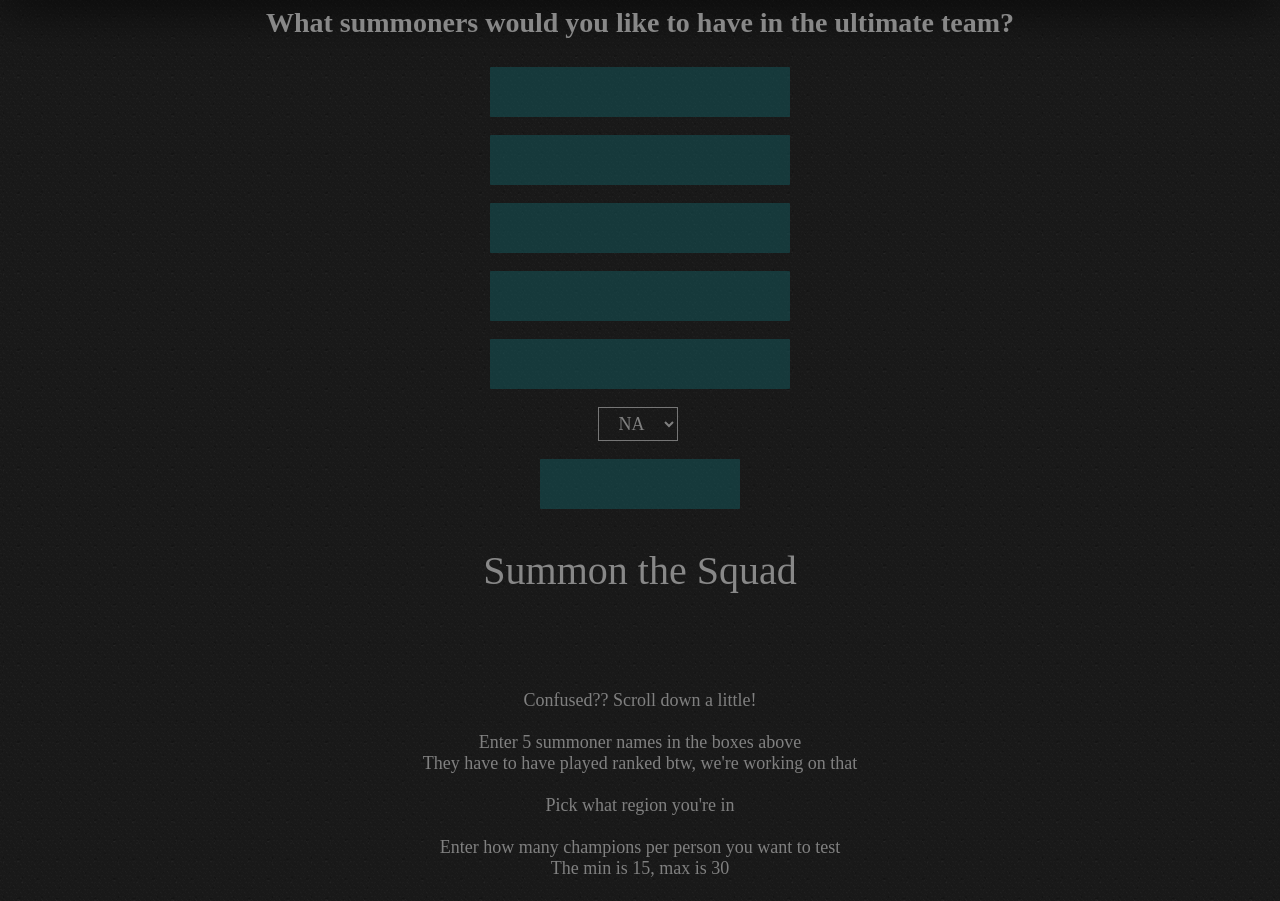
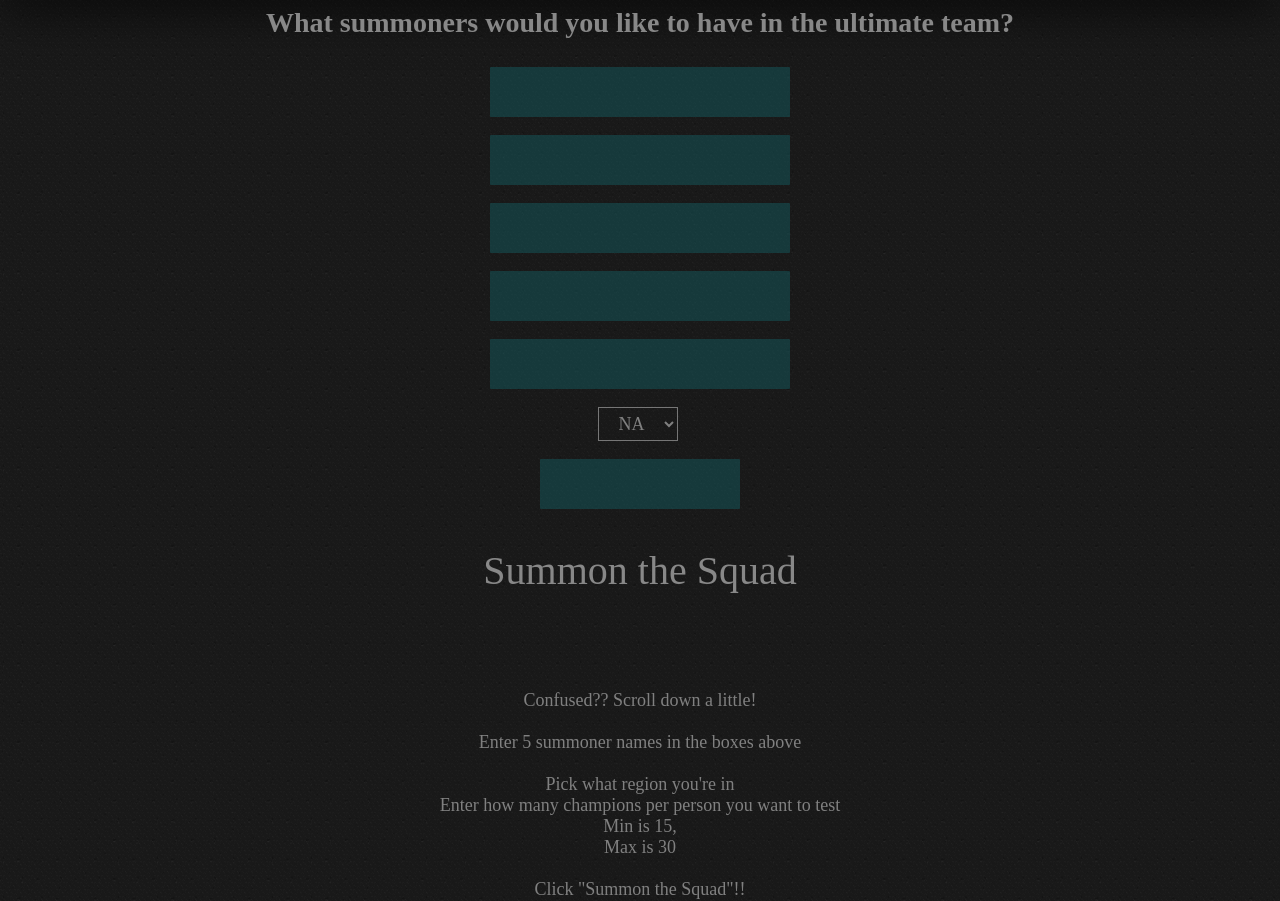
Before and after one commit to kmanc/SummonSquad, a plain HTML site: page index.html in a window 1280 px wide. Shown: the part 61-962 px from the top of the page. Drawn offline with Linux system fonts and the light colour scheme; a web font is replaced by a local one.

Commit message:
updated home page for clarity

```diff
--- a/index.html
+++ b/index.html
@@ -50,15 +50,14 @@
 			<br>
 			Enter 5 summoner names in the boxes above
 			<br>
-			They have to have played ranked btw, we're working on that
-			<br>
 			<br>
 			Pick what region you're in
 			<br>
-			<br>
 			Enter how many champions per person you want to test
 			<br>
-			The min is 15, max is 30
+			Min is 15,
+			<br>
+			Max is 30
 			<br>
 			<br>
 			Click "Summon the Squad"!!
```
